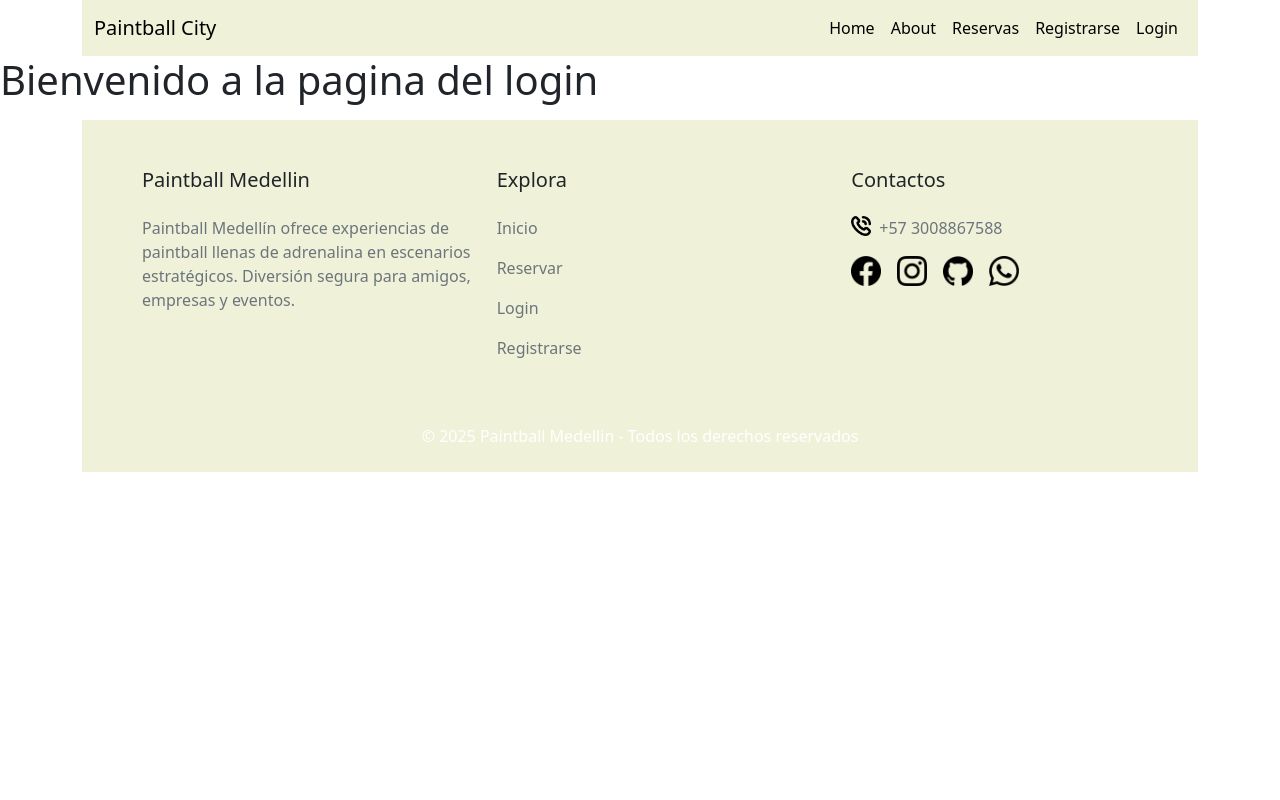
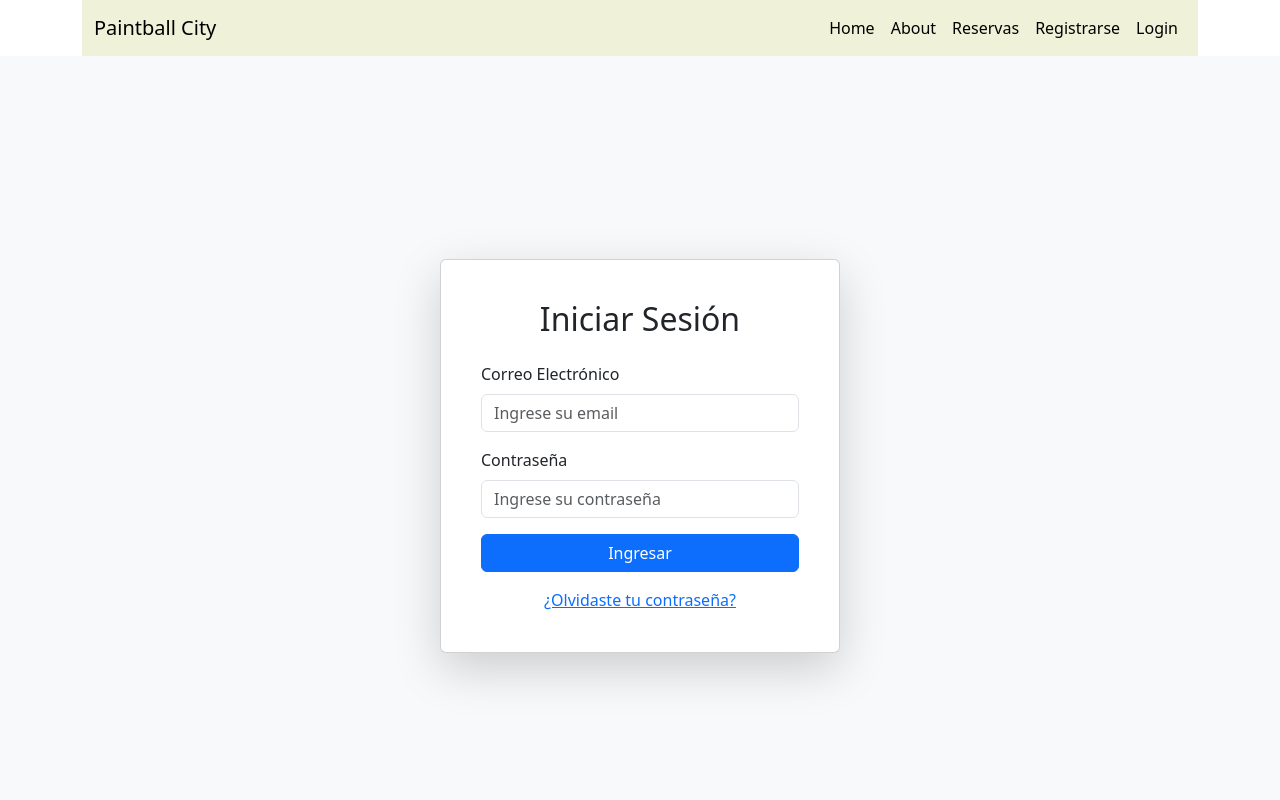
Before and after one commit to Jaison-Rico/PaintballWeb, a React (Vite) app in the folder frontend/: page /Login in a window 1280 px wide. Shown: the top 800 px of the page. Built offline with nearby package versions, Linux system fonts and the light colour scheme.

Commit message:
creacion login

```diff
--- a/frontend/components/Footer.jsx
+++ b/frontend/components/Footer.jsx
@@ -6,15 +6,18 @@
     <div>
       <div className="container mt-3">
         <footer>
-        <div className="container-fluid " style={{backgroundColor: "#EFF2D8"}}>
+          <div
+            className="container-fluid "
+            style={{ backgroundColor: "#EFF2D8" }}
+          >
             <div className="row p-5 pe-1 ">
               <div className="col-md-6 col-xs-12 col-lg-4 ">
                 <p className="h5 pb-3">Paintball Medellin</p>
                 <div>
                   <p className="text-secondary pb-2">
-                  Paintball Medellín ofrece experiencias de paintball llenas de
-                  adrenalina en escenarios estratégicos. Diversión segura para
-                  amigos, empresas y eventos.
+                    Paintball Medellín ofrece experiencias de paintball llenas
+                    de adrenalina en escenarios estratégicos. Diversión segura
+                    para amigos, empresas y eventos.
                   </p>
                 </div>
               </div>
@@ -23,7 +26,7 @@
                 <div>
                   <p>
                     <Link
-                    to="/Home"
+                      to="/"
                       className="text-secondary text-decoration-none"
                     >
                       Inicio
@@ -106,6 +109,7 @@
           </div>
         </footer>
       </div>
+
     </div>
   );
 }
--- a/frontend/pages/Login.jsx
+++ b/frontend/pages/Login.jsx
@@ -1,9 +1,45 @@
-import React from 'react'
+import React from "react";
+import { Link } from "react-router-dom";
 
 export default function Login() {
   return (
-    <div>
-      <h1>Bienvenido a la pagina del login</h1>
+    <div className="d-flex justify-content-center align-items-center vh-100 bg-light">
+      <div
+        className="card p-4 shadow-lg"
+        style={{ maxWidth: "400px", width: "100%" }}
+      >
+        <div className="card-body">
+          <h2 className="text-center mb-4">Iniciar Sesión</h2>
+
+          <form>
+            <div className="mb-3">
+              <label className="form-label">Correo Electrónico</label>
+              <input
+                type="email"
+                className="form-control"
+                placeholder="Ingrese su email"
+              />
+            </div>
+
+            <div className="mb-3">
+              <label className="form-label">Contraseña</label>
+              <input
+                type="password"
+                className="form-control"
+                placeholder="Ingrese su contraseña"
+              />
+            </div>
+
+            <button type="submit" className="btn btn-primary w-100">
+              Ingresar
+            </button>
+
+            <div className="text-center mt-3">
+              <a href="#">¿Olvidaste tu contraseña?</a>
+            </div>
+          </form>
+        </div>
+      </div>
     </div>
-  )
+  );
 }
```
Also changed, not shown: frontend/public/login.jpg (added). Lines whose indentation alone changed are shown as unchanged.
